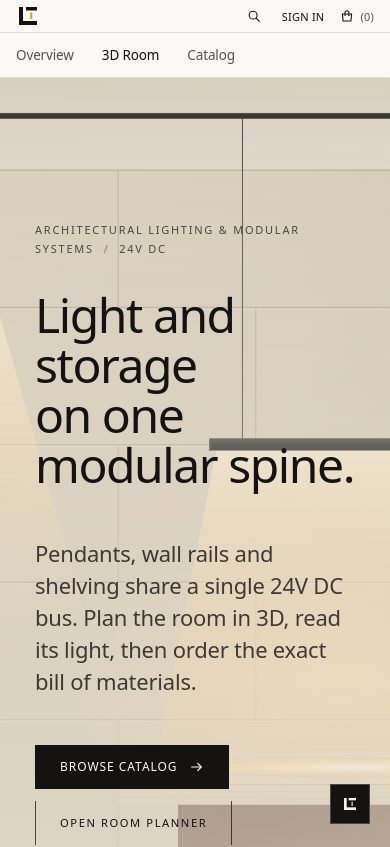
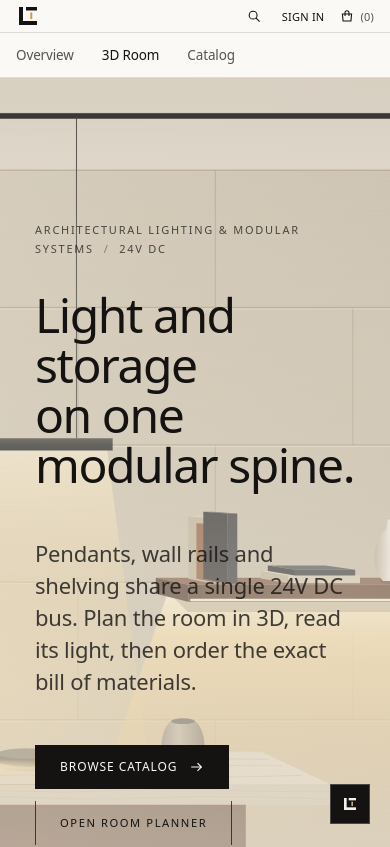
Before and after one commit to s7codes/lumen, a React (Vite) app: page / in a window 390 px wide. Shown: the top 847 px of the page. Built offline with nearby package versions, Linux system fonts and the light colour scheme.

Commit message:
fix: keep the hero picture right-anchored on portrait screens
- The global img/svg max-width reset clamped the hero SVG to the stage
  width, so phones showed a bare stretch of wall; max-width: none lets it
  keep its 1.5x-height box and the sconce, pendant and shelf stay in frame

```diff
--- a/src/styles/home.css
+++ b/src/styles/home.css
@@ -47,12 +47,15 @@
   pointer-events: none;
 }
 
+/* max-width: none lifts the global img/svg reset, which would clamp the
+   right-anchored picture back to the stage width on portrait screens. */
 .hero-scene {
   position: absolute;
   top: 0;
   right: 0;
   display: block;
   width: max(100cqw, 150cqh);
+  max-width: none;
   height: 100cqh;
 }
 
```
